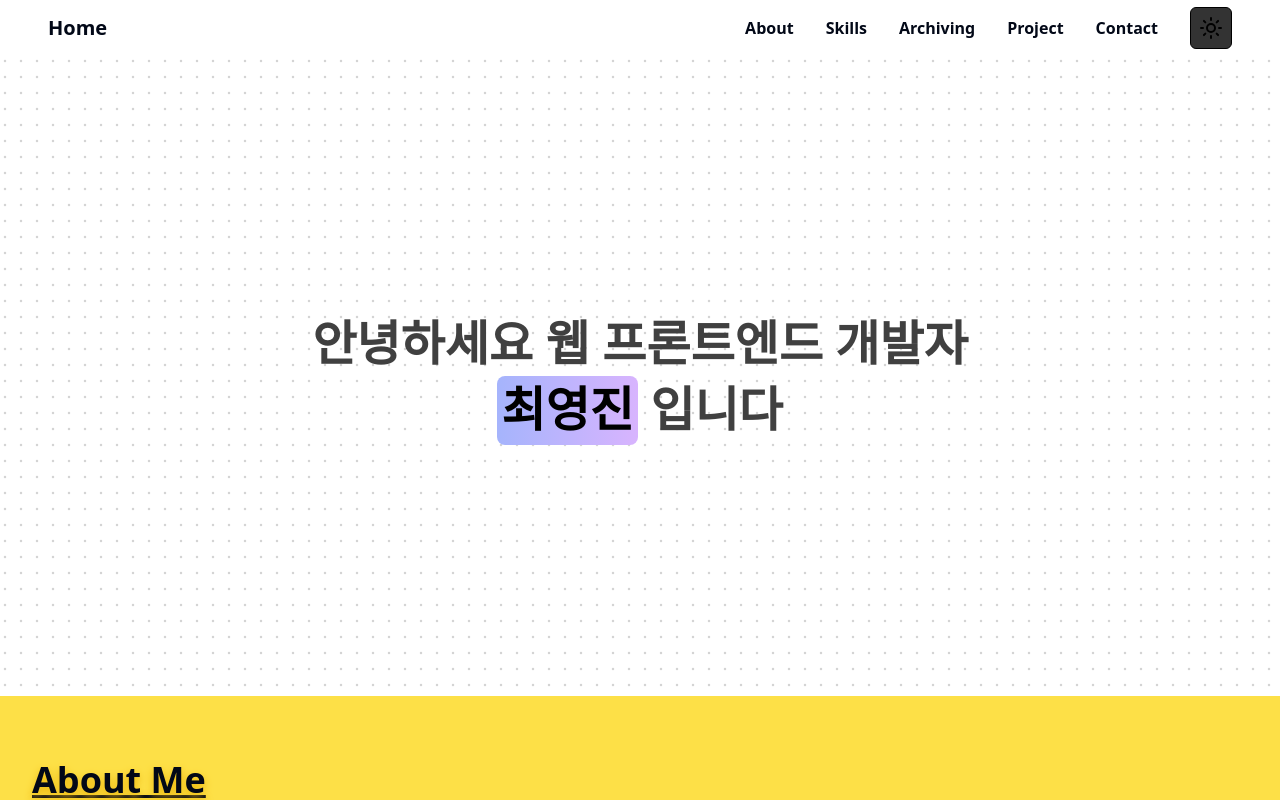
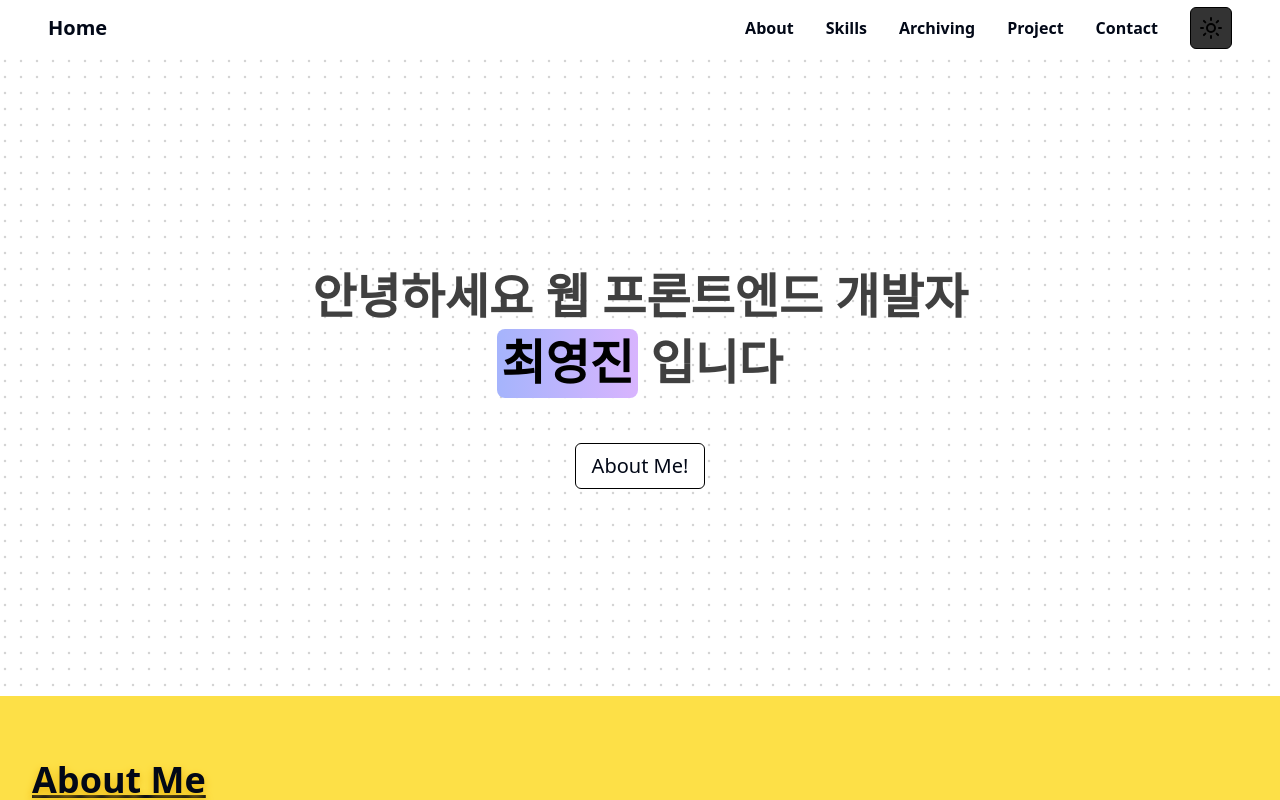
Before and after one commit to cyd5538/portfolio, a Next.js app: page / in a window 1280 px wide. Shown: the top 800 px of the page. Built offline with nearby package versions, Linux system fonts and the light colour scheme.

Commit message:
Feat: about link add

```diff
--- a/components/Home/HomeIntroduce.tsx
+++ b/components/Home/HomeIntroduce.tsx
@@ -1,6 +1,7 @@
 "use client";
 import { motion } from "framer-motion";
 import { HeroHighlight, Highlight } from "../ui/hero-highlight";
+import Link from "next/link";
 
 export function HomeIntroduce() {
   return (
@@ -42,6 +43,26 @@ export function HomeIntroduce() {
         </Highlight>
         {" "}입니다
       </motion.h1>
+      <motion.div
+        initial={{
+          opacity: 0,
+          y: 20,
+        }}
+        animate={{
+          opacity: 1,
+          y: [20, -5, 0],
+        }}
+        transition={{
+          duration: 5,
+          ease: [0.4, 0.0, 0.2, 1],
+        }}
+        className="flex justify-center mt-12">
+        <Link href="#About">
+          <button className="px-4 py-2 rounded-md border border-black bg-white dark:text-black text-neutarl-700 text-xl dark:hover:shadow-[4px_4px_0px_0px_rgba(255,255,255)] hover:shadow-[4px_4px_0px_0px_rgba(0,0,0)] transition duration-200">
+            About Me!
+          </button>
+        </Link>
+      </motion.div>
     </HeroHighlight>
   );
 }
```
